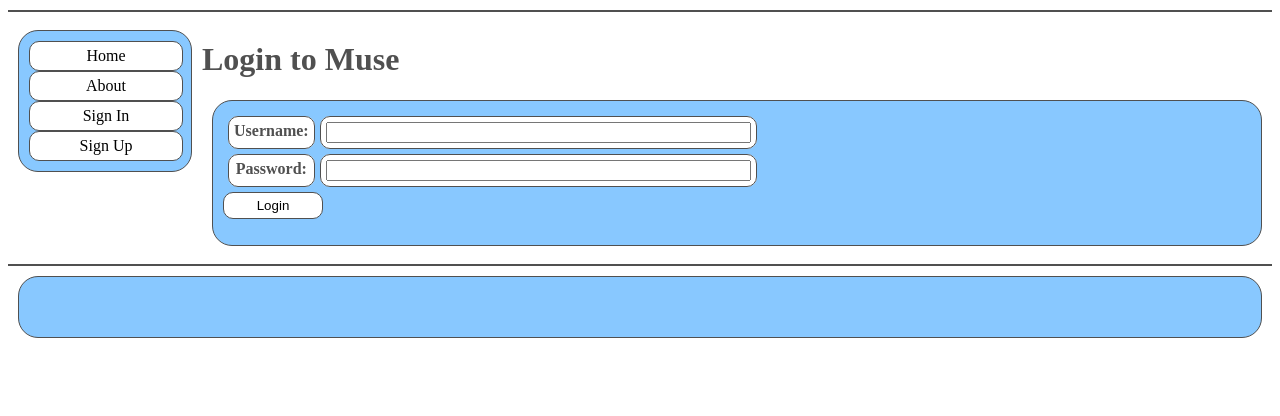
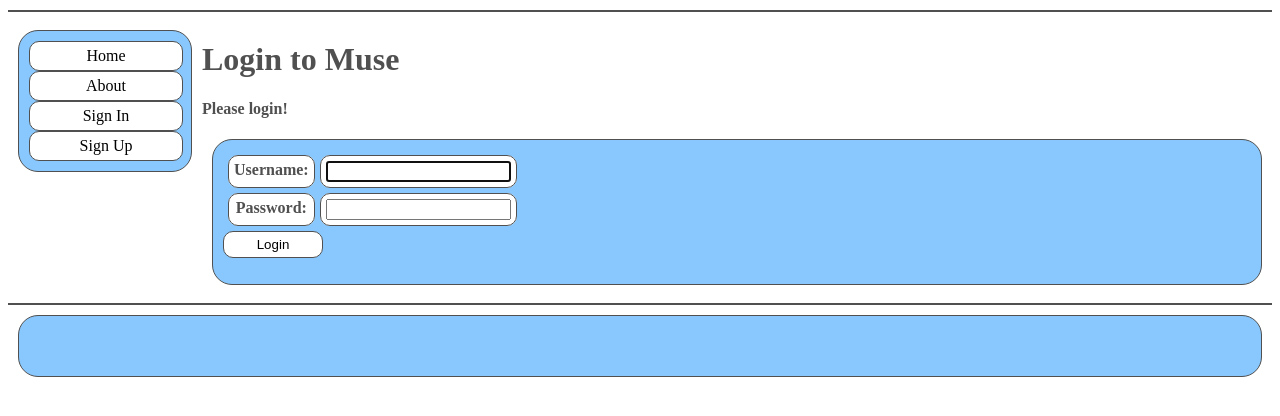
Before and after one commit to 2133142k/muse, a Django app: page /muse/login/ in a window 1280 px wide. Shown: the part 233-649 px from the top of the page. Run offline with Django 3.2, Linux system fonts and the light colour scheme.

Commit message:
altered login functionality

```diff
--- a/muse/settings.py
+++ b/muse/settings.py
@@ -117,6 +117,8 @@ AUTH_PASSWORD_VALIDATORS = [
     },
 ]
 
+# Login
+LOGIN_URL = "/muse/login/"
 
 # Internationalization
 # https://docs.djangoproject.com/en/1.10/topics/i18n/
--- a/museapp/views.py
+++ b/museapp/views.py
@@ -1,12 +1,12 @@
 from django.shortcuts import render
-from django.http import JsonResponse, HttpResponseRedirect, HttpResponse, Http404
+from django.http import JsonResponse, HttpResponseRedirect, HttpResponse, Http404, HttpResponseBadRequest
 from museapp.forms import UserForm, UserProfileForm, ProjectForm, CommentForm
 from museapp.models import MusicProject, Comment
 from django.contrib.auth import authenticate, login, logout, update_session_auth_hash
 from django.contrib.auth.models import User
-from django.contrib.auth.forms import PasswordChangeForm
+from django.contrib.auth.forms import PasswordChangeForm, AuthenticationForm
 from django.core import serializers
-
+from django.contrib.auth.decorators import login_required
 # Create your views here.
 def testBase(request):
     context_dict = {"SignedIn":False, "Username": "Alice"}
@@ -63,33 +63,30 @@ def about(request):
     return render ( request, "muse/about.html", context_dict)
 
 def user_login(request):
-    context_dict = {"SignedIn":False}
+    #context_dict = {"SignedIn":False}
+    context_dict = {}
 
     if request.method == "POST":
-        #get credentials
-        username = request.POST.get("username")
-        password = request.POST.get("password")
 
-        #check credentials
-        user = authenticate(username=username, password=password)
+        login_form = AuthenticationForm(data = request.POST)
 
-        if user:
-            if user.is_active:
-                #user credentials correct and user is active log them in
-                login(request, user)
-
-                #redirect to users page
-                user_id = user.id
-                return HttpResponseRedirect("/muse/users/%d/" %user_id)
-            else:
-                #user disabled
-                return render ( request, "muse/message.html", {"message":"Your account is disabled"})
-        else:
-            return render ( request, "muse/message.html", {"message":"Invalid username or password"})
+        if login_form.is_valid():
+            login(request, login_form.get_user())
+            #print login_form.user.password
 
 
+            #redirect to users page
+            user_id = login_form.get_user().id
+            return HttpResponseRedirect("/muse/users/%d/" %user_id)
+
+    else:
+        login_form = AuthenticationForm()
+        context_dict["message"] = "Please login!"
+
+    context_dict["form"] = login_form
     return render ( request, "muse/login.html", context_dict)
 
+@login_required
 def user_logout(request):
     logout(request)
     return HttpResponseRedirect("/muse/")
@@ -102,16 +99,19 @@ def register(request):
 		#profile_form = UserProfileForm(data=request.POST)
 
 		if user_form.is_valid(): # and profile_form.is_valid():
+                        print user_form.get_user().password
 			user = user_form.save()
-			user.set_password(user.password)
-			user.save()
-			update_session_auth_hash(request, user)
+			print user.password
+			#user.set_password(user.password)
+			#user.save()
+			login(request, user)
 			#profile = profile_form.save(commit=False)
 			#profile.user = user
 			#if 'picture' in request.FILES:
 			#	profile.picture = request.FILES['picture']
 			#profile.save()
 			registerd = True
+			return HttpResponseRedirect("/muse/users/%d/" %user_id)
 		else:
 			print(user_form.errors)#, profile_form.errors)
 	else:
@@ -119,20 +119,22 @@ def register(request):
 	    #profile_form = UserProfileForm()
         return render ( request, 'muse/register.html', {'user_form': user_form,  'registered': registered})#'profile_form': profile_form,})
 
+@login_required
 def change_password(request):
     if request.method == "POST":
         form = PasswordChangeForm(request.user, request.POST)
         if form.is_valid():
             user = form.save()#updates password and logs user out
             update_session_auth_hash(request, user)#logs user back in
-            return render ( request, "muse/message.html", {"message":"Your password has been changed"})
+            return render ( request, "muse/changePassword.html", {"message":"Your password has been changed"})
         else:
-            return render ( request, "muse/message.html", {"message":"There was an error changing your password"})
+            return render ( request, "muse/changePassword.html", {"message":"There was an error changing your password"})
     else:
         form = PasswordChangeForm(request.user)
     context_dict = {"form":form}
     return render(request, "muse/changePassword.html",context_dict)
 
+@login_required
 def user_delete(request, user_id):
     user = User.objects.get(id__exact=int(user_id))
 
@@ -147,11 +149,11 @@ def user_delete(request, user_id):
 
 def getProjectPreviews(request):
     response = getUserInfo(request)
-    number = request.GET.get('number')
+    number = request.GET.get('number', default = "")
 
     project_list = MusicProject.objects
 
-    user_id = request.GET.get('user_id', default = False)
+    user_id = request.GET.get('user_id', default = "")
 
     if (user_id.isdigit()):
         user_id = int(user_id)
@@ -205,6 +207,7 @@ def getProjectPreviews(request):
 
     return JsonResponse(response)
 
+@login_required
 def project(request, project_name_slug):
     context_dict = getUserInfo(request)
     if (request.method == "GET"):
@@ -240,6 +243,7 @@ def project(request, project_name_slug):
         #not a valid request
         return render ( request, "muse/message.html", {"message":"Found no projects"})
 
+@login_required
 def createProject(request):
 
     if request.method == "POST":
@@ -256,6 +260,7 @@ def createProject(request):
 
     return render (request, "muse/newProject.html", {"projectForm":form})
 
+@login_required
 def userPage(request, user_id):
     context_dict = getUserInfo(request)
     try:
@@ -281,6 +286,7 @@ def userPage(request, user_id):
 ##        #change password
 ##        return HttpResponseBadRequest()
 
+@login_required
 def comments(request, project_name_slug):
 
     comments = Comment.objects.filter(project__slug__exact=project_name_slug)
@@ -315,6 +321,7 @@ def comments(request, project_name_slug):
     #response = serializers.serialize("json", response)
     return JsonResponse(response)
 
+@login_required
 def newComment(request, project_name_slug):
     try:
         project = MusicProject.objects.get(slug=project_name_slug)
@@ -357,6 +364,7 @@ def newComment(request, project_name_slug):
 ##	    #profile_form = UserProfileForm()
 ##            return render ( request, 'muse/register.html', {'user_form': user_form,  'registered': registered})#'profile_form': profile_form,})
 
+@login_required
 def deleteComment(request, project_name_slug, comment_id):
 
     comment = Comment.objects.get(id__exact=int(comment_id))
--- a/templates/muse/about.html
+++ b/templates/muse/about.html
@@ -1,6 +1,9 @@
 {% extends "muse/base.html" %}
 
 {% load staticfiles %}
+
+{% block title_block %}About{% endblock %}
+{% block page_title %}About Muse{% endblock %}
 
 {% block content %}
 <div>
--- a/templates/muse/accountPage.html
+++ b/templates/muse/accountPage.html
@@ -1,8 +1,8 @@
 {% extends "muse/base.html" %}
 
 {% block title_block %}{{ owner }}{% endblock %}
+{% block page_title %}{{ owner }}'s Projects{% endblock %}
 
 {% block content %}
-<h1>{{ owner }}'s Projects</h1>
 {% include "muse/projectPreviews.html" %}
 {% endblock %}
--- a/templates/muse/base.html
+++ b/templates/muse/base.html
@@ -19,6 +19,8 @@
 	<hr />
 	{% include "muse/accountPanel.html" %}
 	<div id="contentBlock">
+	<h1>{% block page_title %}Be Inspired!{% endblock %}</h1>
+	{% include "muse/message.html" %}
 	{% block content %}
 	{% endblock %}
 	</div>
--- a/templates/muse/home.html
+++ b/templates/muse/home.html
@@ -1,6 +1,9 @@
 {% extends "muse/base.html" %}
 
 {% load staticfiles %}
+
+{% block title_block %}Home{% endblock %}
+{% block page_title %}Home{% endblock %}
 
 {% block content %}
 <div>
--- a/templates/muse/login.html
+++ b/templates/muse/login.html
@@ -2,16 +2,15 @@
 
 {% load staticfiles %}
 
+{% block title_block %}Login{% endblock %}
+{% block page_title %}Login to Muse{% endblock %}
+
 {% block content %}
-<h1>Login to Muse</h1>
 <div>
 <form id="login_form" method="post" action="{% url 'login' %}">
 	{% csrf_token %}
 	<table>
-	<tr><th>Username:</th>
-	<td><input type="text" name="username" value"" size="50" /></td></tr>
-	<tr><th>Password:</th>
-	<td><input type="password" name="password" value"" size="50" /></td></tr>
+	{{ form.as_table }}
 	</table>
 	<input class="submit" type="submit" value="Login" />
 </form>
--- a/templates/muse/message.html
+++ b/templates/muse/message.html
@@ -1,5 +1,5 @@
-{% extends "muse/base.html" %}
-
 {% block content %}
-<h1>{{message}}</h1>
+{% if message %}
+<h4 class = "message">{{message}}</h4>
+{% endif %}
 {% endblock %}
--- a/templates/muse/newProject.html
+++ b/templates/muse/newProject.html
@@ -1,8 +1,10 @@
 {% extends "muse/base.html" %}
+
+{% block title_block %}New Project{% endblock %}
+{% block page_title %}Create your new project{% endblock %}
 
 {% block content %}
 
-	<h1>Create your new project</h1>
 	<div>
 		<form id="project_form" method="post" action="{% url 'newProject' %}" enctype="multipart/form-data">
 
--- a/templates/muse/register.html
+++ b/templates/muse/register.html
@@ -2,8 +2,11 @@
 
 {% load staticfiles %}
 
+{% block title_block %}Register{% endblock %}
+{% block page_title %}Register for Muse{% endblock %}
+
 {% block content %}
-	<h1>Register for Muse</h1>
+
 	<div>
 	{% if registered %}
 		<a href="{% url 'index' %}">Return to the homepage.</a>
```
Also changed, not shown: museapp/forms.py (+6 -5 lines).
